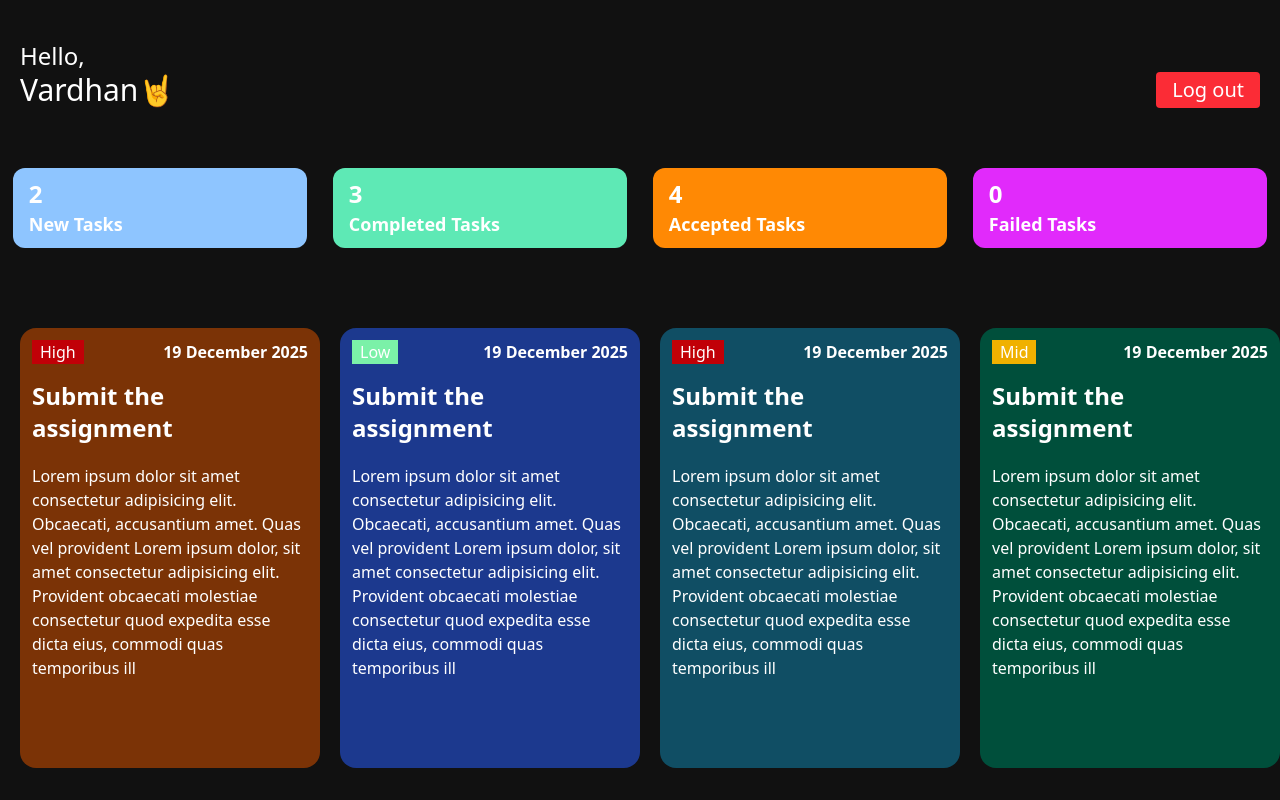
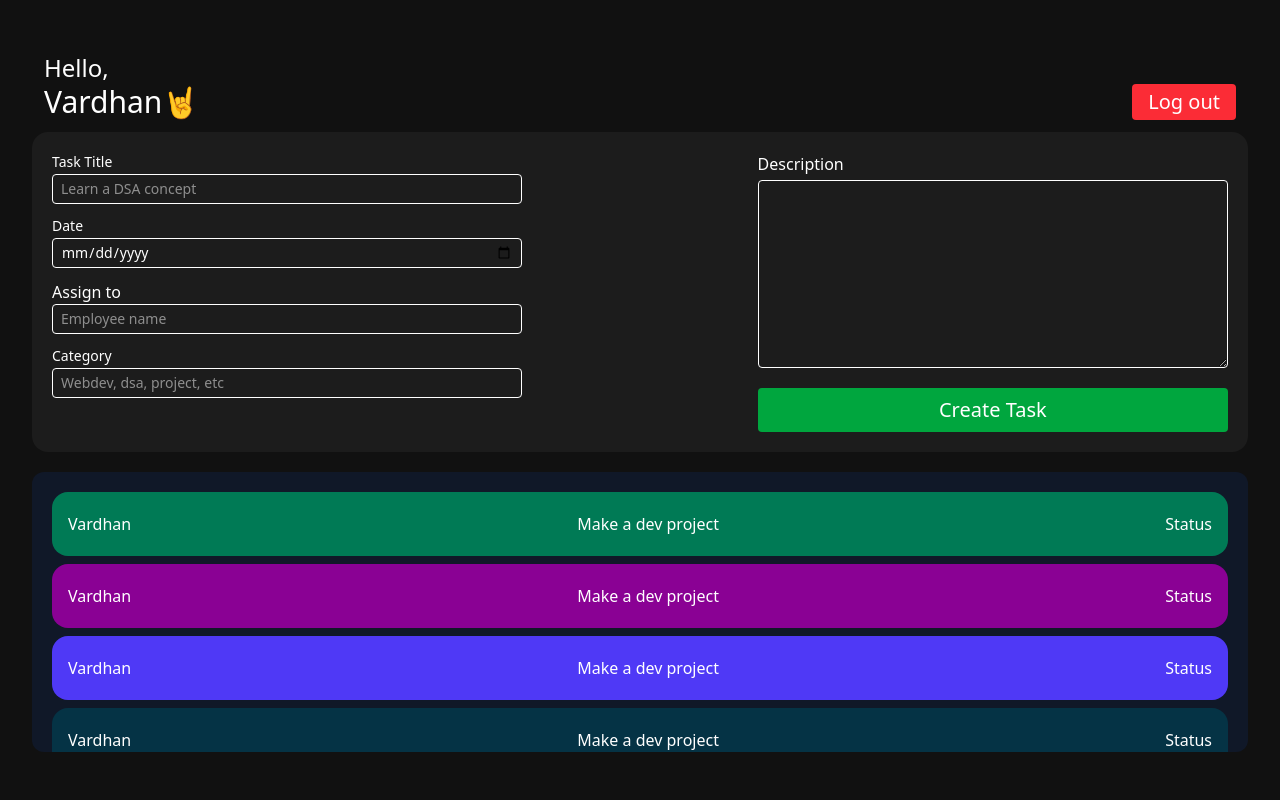
Before and after one commit to Balavardhan01/Employe-Management-System, a React (Vite) app: page / in a window 1280 px wide. Built offline with nearby package versions, Linux system fonts and the light colour scheme.

Commit message:
Added the admin dashboard with creating task feature

```diff
--- a/src/App.jsx
+++ b/src/App.jsx
@@ -1,12 +1,14 @@
 import React from 'react'
 import Login from './components/Auth/Login'
 import EmployeeDashboard from './components/Dashboard/EmployeeDashboard'
+import AdminDashboard from './components/Dashboard/AdminDashboard'
 
 const App = () => {
   return (
     <>
    { /*<Login/>*/}
-   <EmployeeDashboard/>
+   {/*<EmployeeDashboard/>*/}
+   <AdminDashboard/>
 
 
     </>
--- a/src/components/Dashboard/AdminDashboard.jsx
+++ b/src/components/Dashboard/AdminDashboard.jsx
@@ -0,0 +1,18 @@
+import React from 'react'
+import Header from '../Others/Header'
+import CreateTask from '../Others/CreateTask'
+import ViewTasks from '../Others/ViewTasks'
+
+
+const AdminDashboard = () => {
+  return (
+    <div className='h-screen w-full p-8'>
+       <Header/>
+       <CreateTask/>
+       <ViewTasks/>
+
+    </div>
+  )
+}
+
+export default AdminDashboard
--- a/src/components/Dashboard/EmployeeDashboard.jsx
+++ b/src/components/Dashboard/EmployeeDashboard.jsx
@@ -2,6 +2,7 @@ import React from 'react'
 import Header from '../Others/Header'
 import TasksNumber from '../Others/TasksNumber'
 import TaskLists from '../Others/TaskLists'
+import ViewTasks from '../Others/ViewTasks'
 
 const EmployeeDashboard = () => {
   return (
@@ -11,6 +12,7 @@ const EmployeeDashboard = () => {
     <TasksNumber/>
     <TaskLists/>
 
+
     </>
   )
 }
--- /dev/null
+++ b/src/components/Others/CreateTask.jsx
@@ -0,0 +1,59 @@
+import React from "react";
+
+const CreateTask = () => {
+  return (
+    <div>
+      <div className="p-5 bg-[#1c1c1c] rounded-2xl">
+        <form action="" className="flex justify-between flex-wrap w-full items-start">
+          <div className="w-1/2">
+            <div >
+              <h2 className="text-sm text-gray-200 mb-0.5">Task Title</h2>
+              <input
+                type="text"
+                placeholder="Learn a DSA concept"
+                name=""
+                id=""
+                className="border rounded text-sm py-1 px-2 w-4/5 outline-none bg-transparent mb-3"
+                />
+            </div>
+
+            <div >
+              <h2 className="text-sm text-gray-200 mb-0.5">Date</h2>
+              <input type="date" className="border rounded text-sm py-1 px-2 w-4/5 outline-none bg-transparent mb-3 " />
+            </div>
+
+            <div >
+              <h2>Assign to</h2>
+              <input
+                type="text"
+                placeholder="Employee name"
+                className="border rounded text-sm py-1 px-2 w-4/5 outline-none bg-transparent mb-3"
+                />
+            </div>
+
+            <div  >
+              <h2 className="text-sm text-gray-200 mb-0.5">Category</h2>
+              <input
+                type="text"
+                placeholder="Webdev, dsa, project, etc"
+                className="border rounded text-sm py-1 px-2 w-4/5 outline-none bg-transparent"
+                />
+            </div>
+          </div>
+
+          <div className="w-2/5 flex flex-col ">
+             <h2 className="mb-1 text-gray-300">Description</h2>
+             <textarea name="" id="" className="border rounded w-full h-47 py-2 px-4" ></textarea>
+
+             <button className="bg-green-600 rounded px-8 py-2 text-xl flex justify-center mt-5 items-center outline-none w-full cursor-pointer hover:bg-green-400 hover:active:87">Create Task</button>
+
+          </div>
+
+
+        </form>
+      </div>
+    </div>
+  );
+};
+
+export default CreateTask;
--- a/src/components/Others/Header.jsx
+++ b/src/components/Others/Header.jsx
@@ -3,7 +3,7 @@ import React from 'react'
 const Header = () => {
   return (
     <div>
-       <div className=' mt-5 flex items-end justify-between p-5'>
+       <div className=' mt-2 flex items-end justify-between p-3'>
 
 
          <div>
--- /dev/null
+++ b/src/components/Others/ViewTasks.jsx
@@ -0,0 +1,40 @@
+import React from 'react'
+
+const ViewTasks = () => {
+  return (
+    <div className='p-5 mt-5 bg-gray-900 rounded-xl flex-col h-70 overflow-auto'>
+      <div className='bg-emerald-700 py-5 px-4 rounded-2xl flex justify-between mb-2'>
+        <h2>Vardhan</h2>
+        <h3>Make a dev project</h3>
+        <h4>Status</h4>
+      </div>
+
+      <div className='bg-fuchsia-800 py-5 px-4 rounded-2xl flex justify-between mb-2 '>
+        <h2>Vardhan</h2>
+        <h3>Make a dev project</h3>
+        <h4>Status</h4>
+      </div>
+
+      <div className='bg-indigo-600 py-5 px-4 rounded-2xl flex justify-between mb-2'>
+        <h2>Vardhan</h2>
+        <h3>Make a dev project</h3>
+        <h4>Status</h4>
+      </div>
+
+      <div className='bg-cyan-950 py-5 px-4 rounded-2xl flex justify-between mb-2'>
+        <h2>Vardhan</h2>
+        <h3>Make a dev project</h3>
+        <h4>Status</h4>
+      </div>
+
+      <div className='bg-amber-800 py-5 px-4 rounded-2xl flex justify-between mb-2'>
+        <h2>Vardhan</h2>
+        <h3>Make a dev project</h3>
+        <h4>Status</h4>
+      </div>
+
+    </div>
+  )
+}
+
+export default ViewTasks
```
